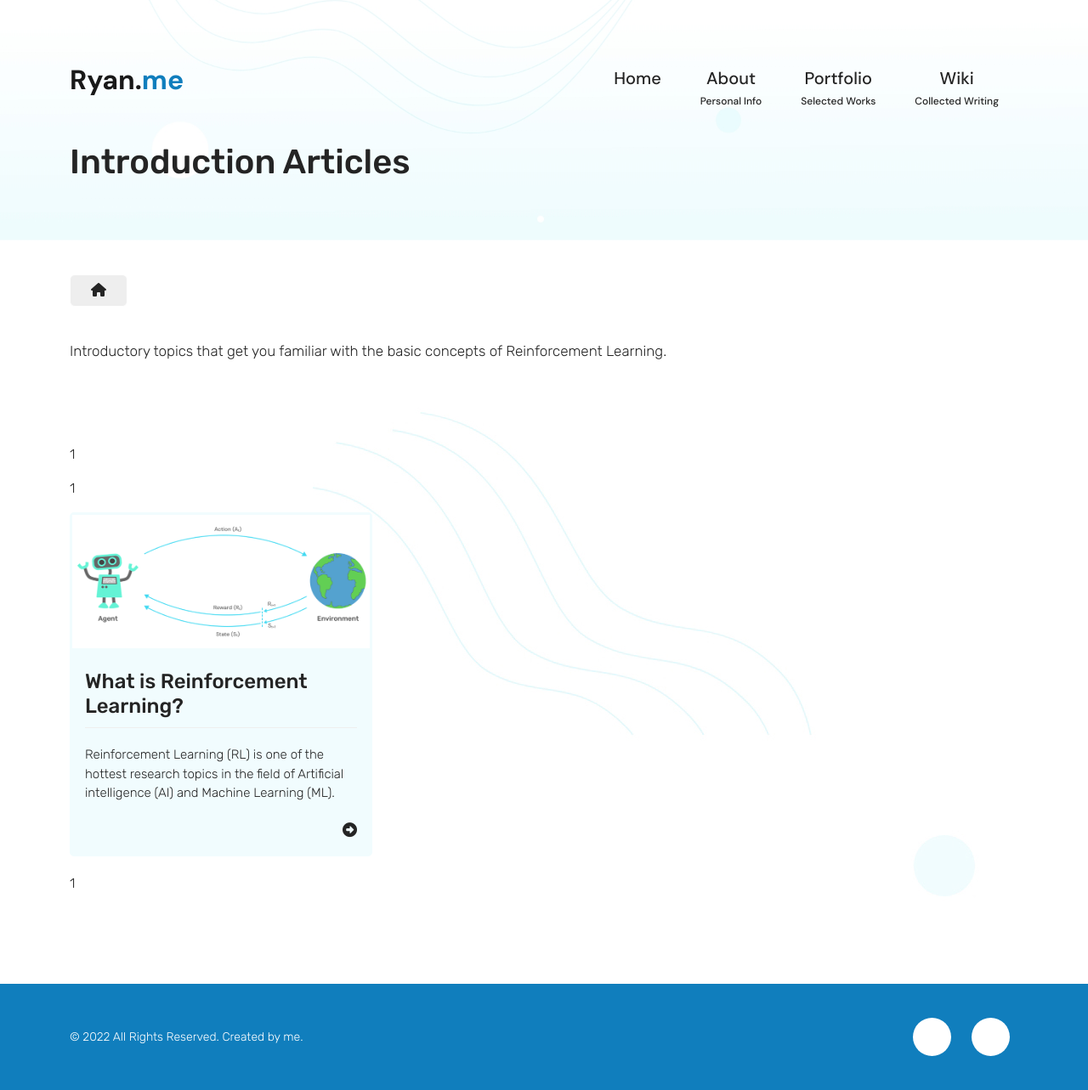
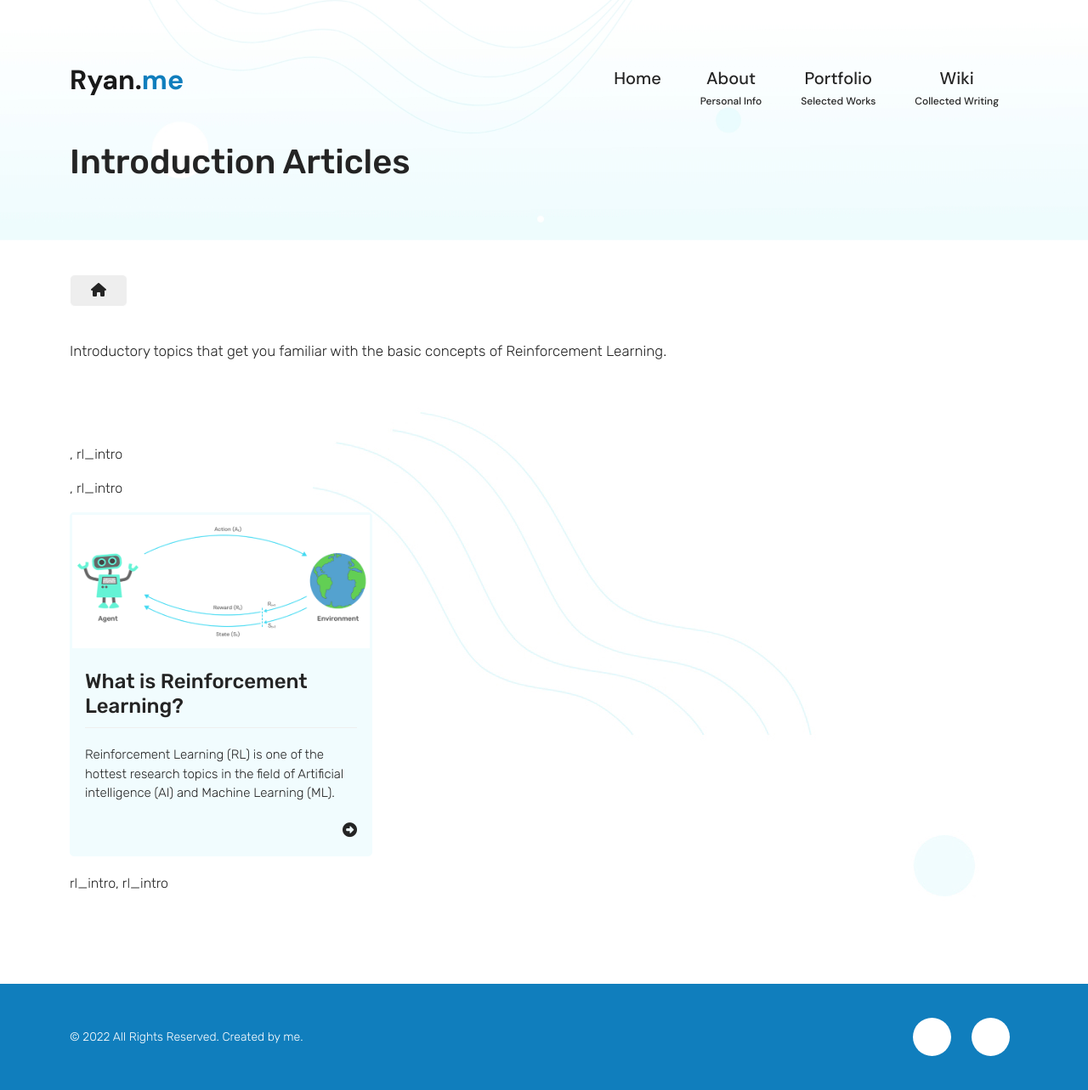
Before and after one commit to Achronus/achronus.github.io, a Jekyll site: the page built from _wiki_topics/rl_intro.html, in a window 1280 px wide. Shown: the whole page at 85% size. Built offline with Jekyll 4.4.1, drawn with Linux system fonts in a browser that asks for light colours; nearby versions of some CDN libraries.

Commit message:
Debug test

```diff
--- a/_includes/wiki-articles.html
+++ b/_includes/wiki-articles.html
@@ -27,7 +27,7 @@
                     </div><!-- .content -->
                 </div><!-- .project-item -->
                 {%- endif -%}
-                <p>1</p>
+                <p>{{ article.topic }}, {{ page.slug }}</p>
             {%- endfor -%}
         </div><!-- .row -->
     </div><!-- .container -->
--- a/_wiki_articles/dynamic_programming.html
+++ b/_wiki_articles/dynamic_programming.html
@@ -3,7 +3,6 @@ title: RL: Dynamic Programming
 desc: Reinforcement Learning (RL) is an expansive and growing subfield within Machine Learning with a variety of important terminology.
 img_url: /assets/imgs/wiki/rl-dynamic-programming.png
 date: 07/02/2022
-
 tag: rl
 topic: rl_intro
 type: article
--- a/_wiki_articles/rl_cheatsheet.html
+++ b/_wiki_articles/rl_cheatsheet.html
@@ -3,7 +3,6 @@ title: RL: Terminology Cheatsheet
 desc: Reinforcement Learning (RL) is an expansive and growing subfield within Machine Learning with a variety of important terminology.
 img_url: /assets/imgs/wiki/rl-cheatsheet.jpg
 date: 07/02/2022
-
 tag: rl
 topic: rl_intro
 type: article
--- a/_wiki_articles/what_is_rl.html
+++ b/_wiki_articles/what_is_rl.html
@@ -3,7 +3,6 @@ title: What is Reinforcement Learning?
 desc: Reinforcement Learning (RL) is one of the hottest research topics in the field of Artificial intelligence (AI) and Machine Learning (ML).
 img_url: /assets/imgs/wiki/rl-process.png
 date: 10/02/2022
-
 tag: rl
 topic: rl_intro
 type: article
```
